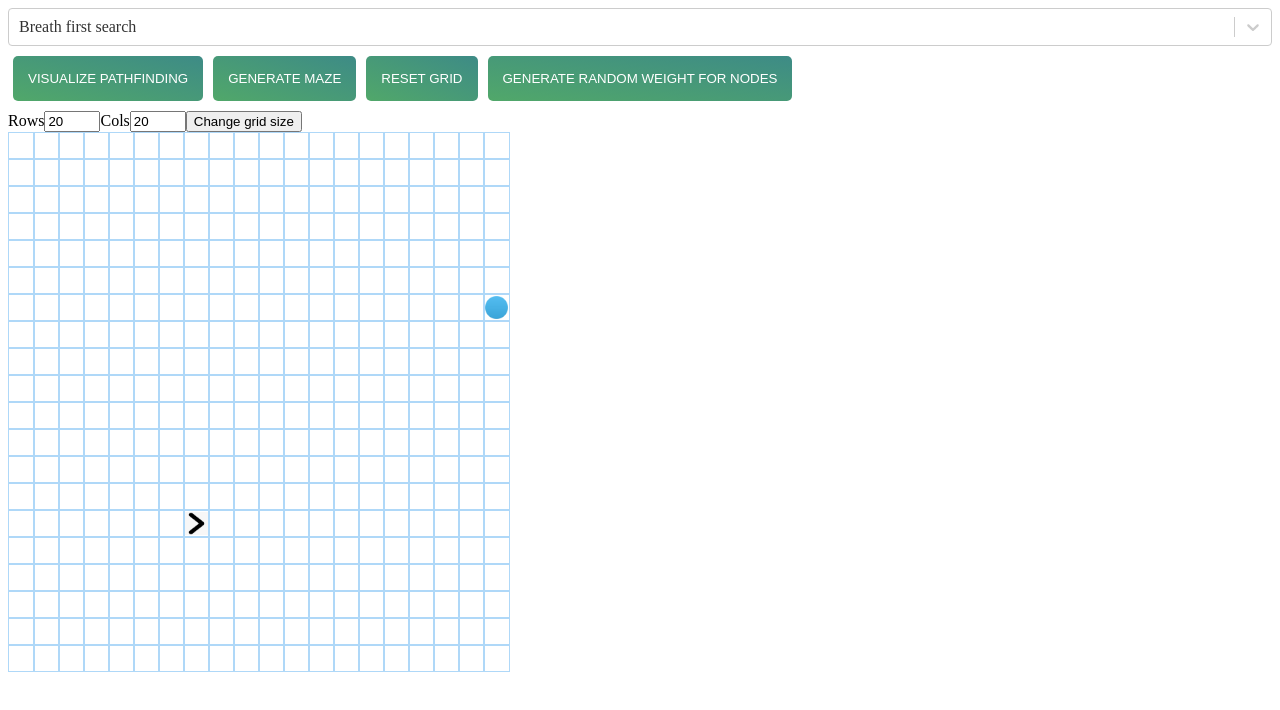
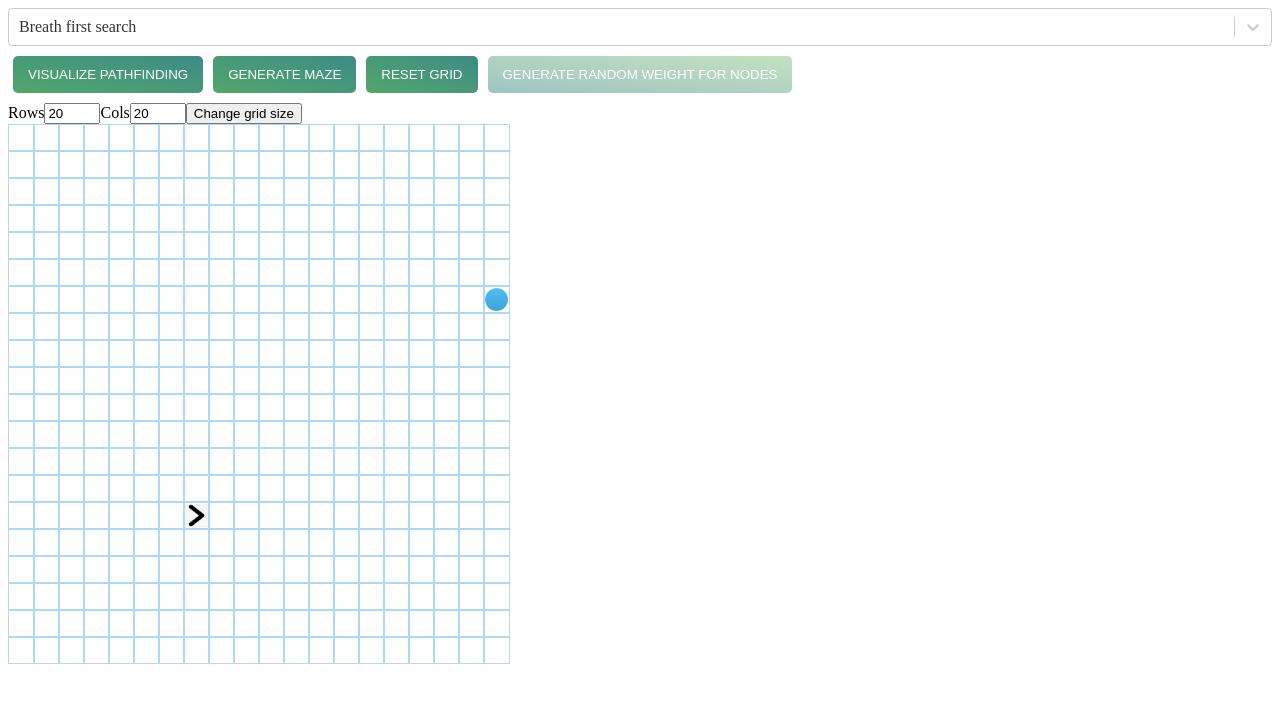
Before and after one commit to TD2106/pathfinder-visualizer, a React (Create React App) app: page / in a window 1280 px wide. Shown: the top 710 px of the page. Built offline with nearby package versions, Linux system fonts and the light colour scheme.

Commit message:
Fixed controller button style

```diff
--- a/src/components/ControllerButtons/style.scss
+++ b/src/components/ControllerButtons/style.scss
@@ -2,7 +2,7 @@
     position: relative; /*ripple-must-have*/
     overflow: hidden; /*ripple-must-have*/
     margin: 10px 5px;
-    padding: 15px 15px;
+    padding: 11px 15px;
     border-radius: 5px;
     border: none;
     outline: none; /*get rid of browser blue outline*/
@@ -23,7 +23,7 @@
     background:  radial-gradient(circle, #6ab361 100%, #186868 100%);
 }
 
-.controller-buttons button:hover {
+.controller-buttons button:hover:not(:disabled) {
     box-shadow: 0 2px 10px #c0c1c4, 0 3px 6px  #9d9ea0;
     transition: all .2s ease;
     background: linear-gradient(to right top, rgba(13,110,104, 1) 2%, rgba(106, 179, 97,1));
@@ -47,6 +47,10 @@
         transform: scale(100, 100);
     }
 }
-.controller-buttons button:focus:not(:active):after {
+.controller-buttons button:focus:active:after {
     animation: ripple .7s ease-out;
 }
+
+.controller-buttons button:disabled {
+    background: linear-gradient(to right top, rgba(13,110,104, 0.4) 2%, rgba(106, 179, 97,0.4));
+}
```
